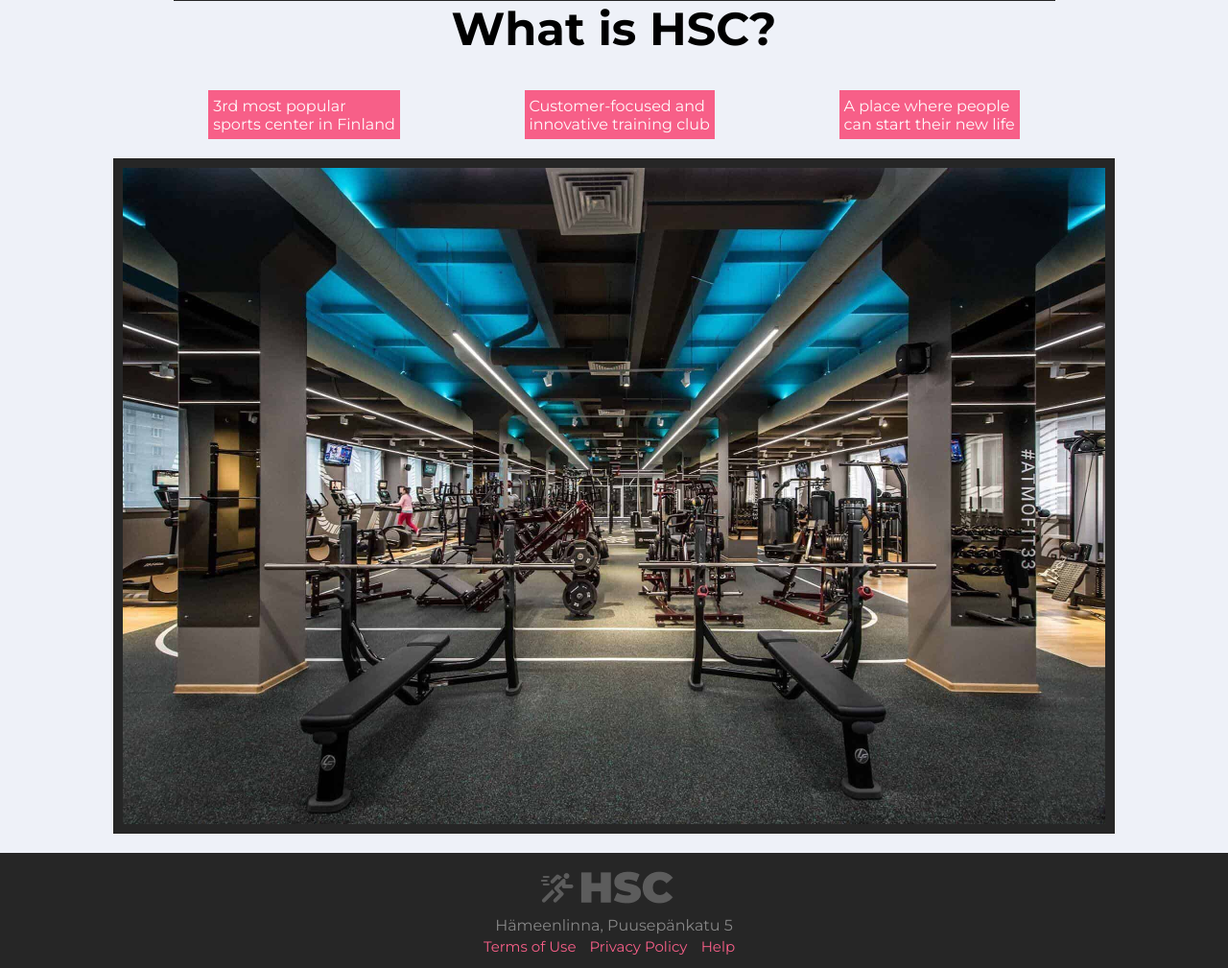
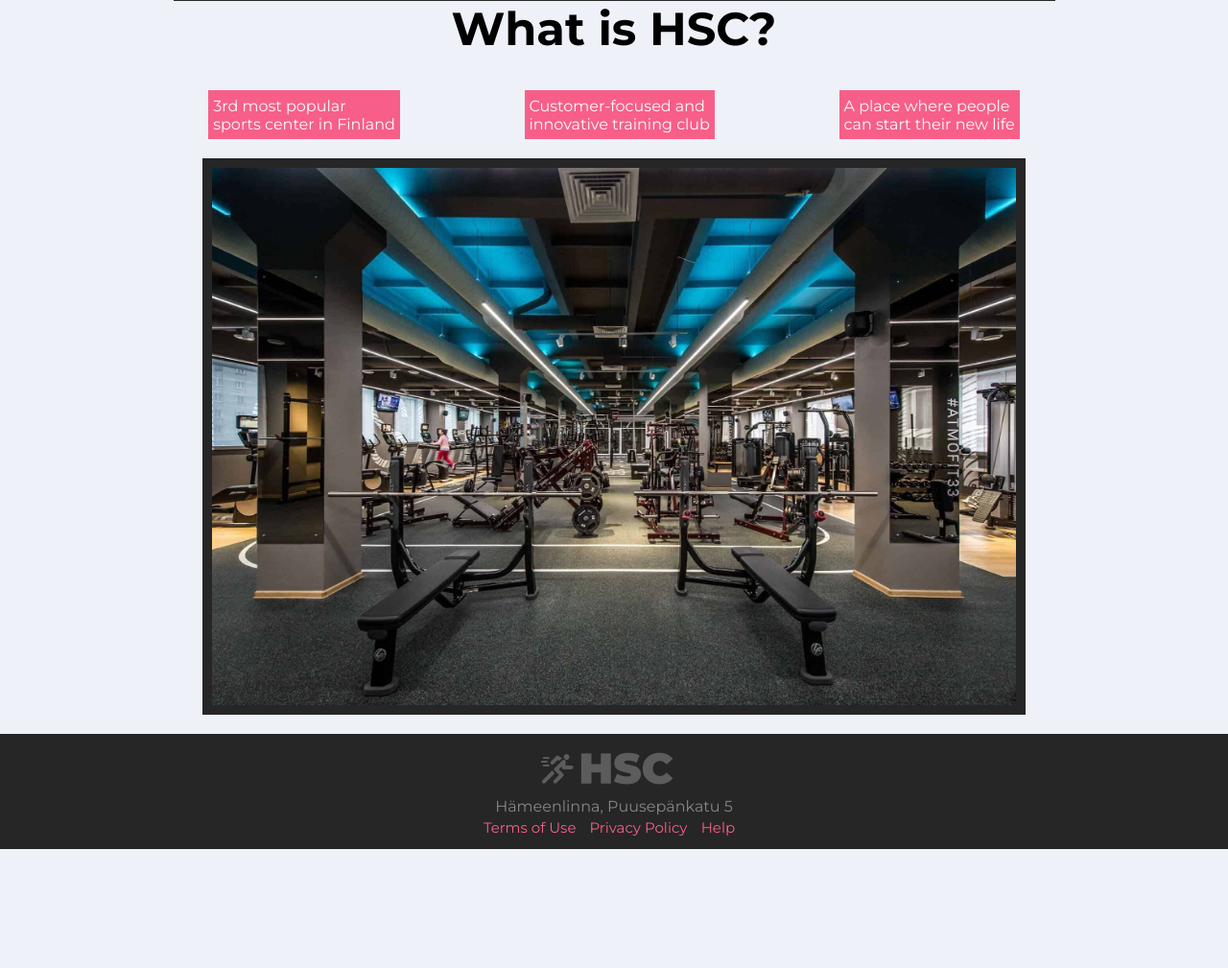
Before and after one commit to PopekD/Sports-Club, a PHP site: page / in a window 1280 px wide. Shown: the part 1369-2378 px from the top of the page at 96% size. After the commit the page ends 2254 px from the top, so only its background shows below. Run offline with PHP 8.4, Linux system fonts and the light colour scheme.

Commit message:
Add files via upload

```diff
--- a/style.css
+++ b/style.css
@@ -189,7 +189,7 @@ h1 {
 }
 .gym2 img {
 	width: 100%;
-	max-width: 80vw;
+	max-height: 70vh;
 }
 footer {
 	display: flex;
```
